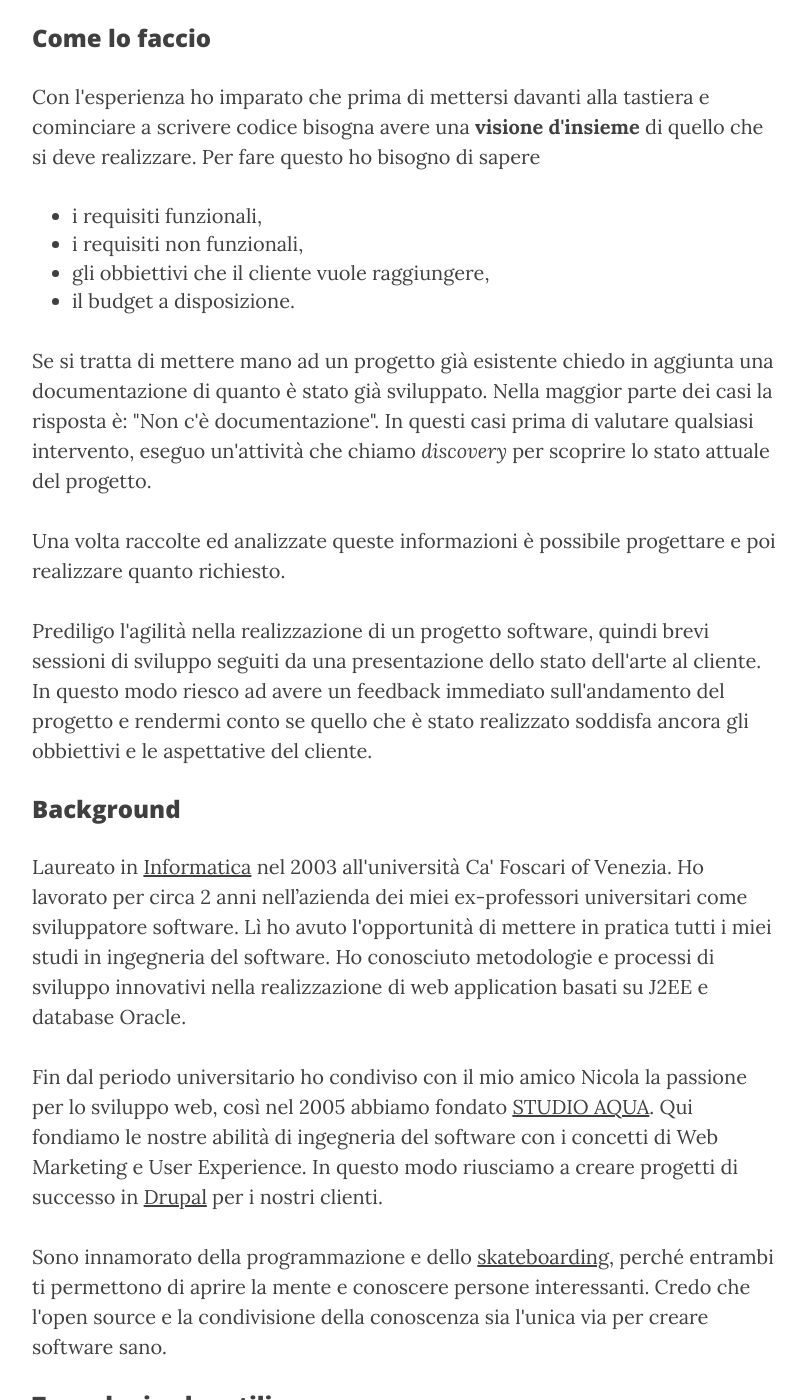
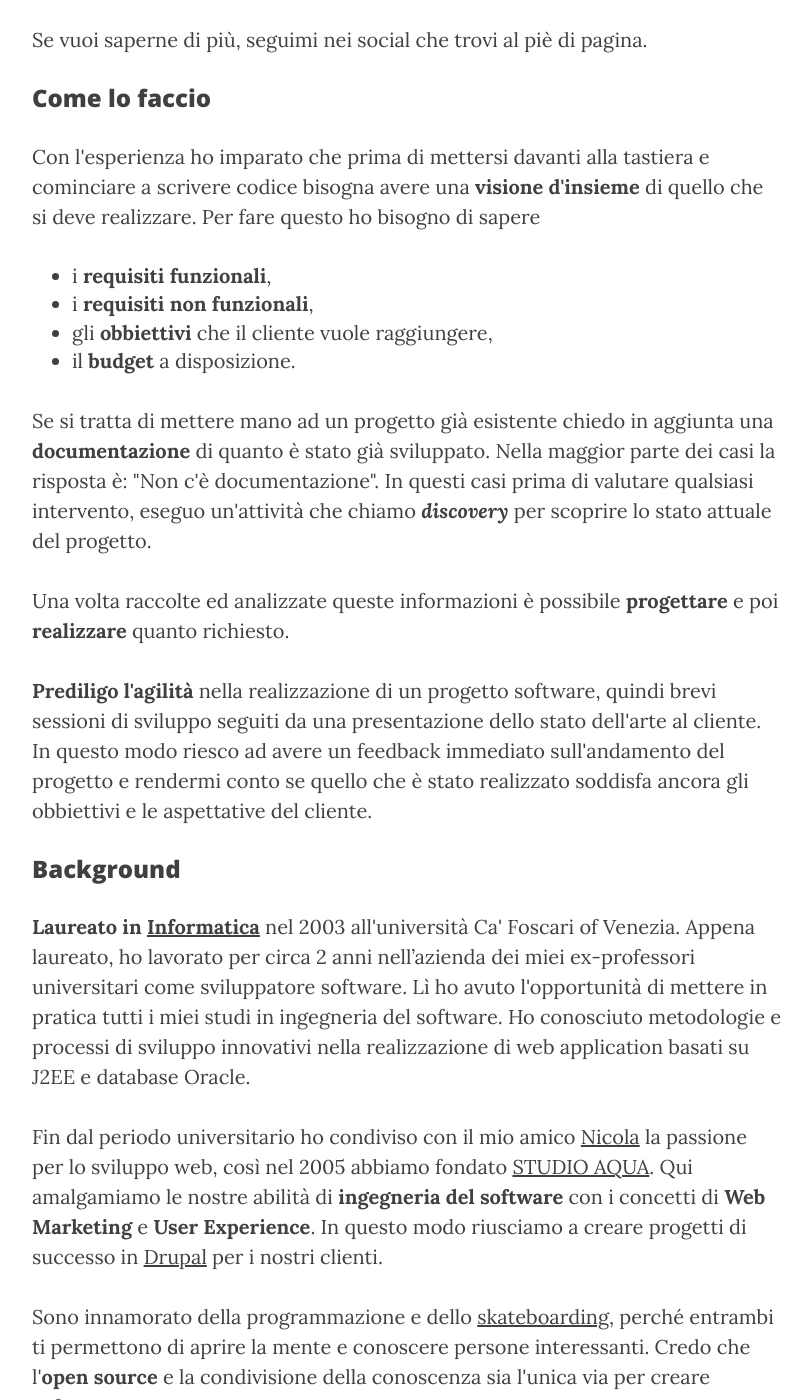
Before and after one commit to robertoperuzzo/robertoperuzzo.github.io, a Jekyll site: the page built from about.html, in a window 1280 px wide and 1400 px high, scrolled down 1138 px. Shown: the whole window, without its empty margins (233-1045 px from the left). Built offline with Jekyll 4.4.1, drawn with Linux system fonts in a browser that asks for light colours; nearby versions of some CDN libraries; some of the changed text lies outside the part shown.

Commit message:
Added linkedin icon and update about description.

```diff
--- a/_config.yml
+++ b/_config.yml
@@ -9,10 +9,11 @@ description: > # this means to ignore newlines until "baseurl:"
   Google search results) and in your feed.xml site description.
 baseurl: ""
 url: "http://robertoperuzzo.github.io"
+linkedin_username: robertoperuzzo
 twitter_username: robertoperuzzo
-github_username:  robertoperuzzo
-facebook_username:  peruzzo.roberto
-email_username:  hi@robertoperuzzo.it
+github_username: robertoperuzzo
+facebook_username: peruzzo.roberto
+email_username: hi@robertoperuzzo.it
 
 # Google Analytics
 # To enable google analytics, uncomment below line with a valid Google Tracking ID
--- a/_includes/footer.html
+++ b/_includes/footer.html
@@ -18,6 +18,16 @@
                             <span class="fa-stack fa-lg">
                                 <i class="fa fa-circle fa-stack-2x"></i>
                                 <i class="fa fa-twitter fa-stack-1x fa-inverse"></i>
+                            </span>
+                        </a>
+                    </li>
+                    {% endif %}
+                    {% if site.linkedin_username %}
+                    <li>
+                        <a href="https://it.linkedin.com/in/{{ site.linkedin_username }}">
+                            <span class="fa-stack fa-lg">
+                                <i class="fa fa-circle fa-stack-2x"></i>
+                                <i class="fa fa-linkedin fa-stack-1x fa-inverse"></i>
                             </span>
                         </a>
                     </li>
--- a/about.html
+++ b/about.html
@@ -24,6 +24,7 @@ Gerald Jay Sussman).</p>
     <li>creo progetti personali con nuove tecnologie e linguaggi diversi per <strong>tenermi sempre in allenamento</strong></li>
   </ul>
 </p>
+<p>Se vuoi saperne di più, seguimi nei social che trovi al piè di pagina.</p>
 
 <h3>Come lo faccio</h3>
 <p>Con l'esperienza ho imparato che prima di mettersi davanti alla tastiera
@@ -31,44 +32,44 @@ e cominciare a scrivere codice bisogna avere una <strong>visione d'insieme</stro
 che si deve realizzare. Per fare questo ho bisogno di sapere</p>
 <p>
   <ul>
-    <li>i requisiti funzionali,</li>
-    <li>i requisiti non funzionali,</li>
-    <li>gli obbiettivi che il cliente vuole raggiungere,</li>
-    <li>il budget a disposizione.</li>
+    <li>i <strong>requisiti funzionali</strong>,</li>
+    <li>i <strong>requisiti non funzionali</strong>,</li>
+    <li>gli <strong>obbiettivi</strong> che il cliente vuole raggiungere,</li>
+    <li>il <strong>budget</strong> a disposizione.</li>
   </ul>
 </p>
 <p>Se si tratta di mettere mano ad un progetto già esistente chiedo in aggiunta
-una documentazione di quanto è stato già sviluppato. Nella maggior parte dei
+una <strong>documentazione</strong> di quanto è stato già sviluppato. Nella maggior parte dei
 casi la risposta è: "Non c'è documentazione". In questi casi prima di valutare
-qualsiasi intervento, eseguo un'attività che chiamo <i>discovery</i> per
+qualsiasi intervento, eseguo un'attività che chiamo <strong><i>discovery</i></strong> per
 scoprire lo stato attuale del progetto.</p>
-<p>Una volta raccolte ed analizzate queste informazioni è possibile progettare
-  e poi realizzare quanto richiesto.</p>
-<p>Prediligo l'agilità nella realizzazione di un progetto software, quindi
+<p>Una volta raccolte ed analizzate queste informazioni è possibile <strong>progettare</strong>
+  e poi <strong>realizzare</strong> quanto richiesto.</p>
+<p><strong>Prediligo l'agilità</strong> nella realizzazione di un progetto software, quindi
   brevi sessioni di sviluppo seguiti da una presentazione dello stato dell'arte
   al cliente. In questo modo riesco ad avere un feedback immediato sull'andamento
   del progetto e rendermi conto se quello che è stato realizzato soddisfa
   ancora gli obbiettivi e le aspettative del cliente.</p>
 
 <h3>Background</h3>
-<p>Laureato in <a href="http://www.unive.it/pag/3/" title="Corso di laure in informatica">Informatica</a>
+<p><strong>Laureato in <a href="http://www.unive.it/pag/3/" title="Corso di laure in informatica">Informatica</a></strong>
   nel 2003 all'università Ca' Foscari of Venezia.
-  Ho lavorato per circa 2 anni nell’azienda dei miei ex-professori universitari
+  Appena laureato, ho lavorato per circa 2 anni nell’azienda dei miei ex-professori universitari
   come sviluppatore software. Lì ho avuto l'opportunità di mettere in pratica
   tutti i miei studi in ingegneria del software. Ho conosciuto metodologie e
   processi di sviluppo innovativi nella realizzazione di web application basati
   su J2EE e database Oracle.</p>
-<p>Fin dal periodo universitario ho condiviso con il mio amico Nicola la
+<p>Fin dal periodo universitario ho condiviso con il mio amico <a href="https://it.linkedin.com/in/nicolastocco">Nicola</a> la
   passione per lo sviluppo web, così nel 2005 abbiamo fondato
   <a href="http://www.studioaqua.it" title="Un Digital Studio che progetta, costruisce e cura siti in Drupal. Con un'attenzione particolare al web marketing.">STUDIO AQUA</a>.
-  Qui fondiamo le nostre abilità di ingegneria del software con i concetti di
-  Web Marketing e User Experience. In questo modo riusciamo a creare progetti
+  Qui amalgamiamo le nostre abilità di <strong>ingegneria del software</strong> con i concetti di
+  <strong>Web Marketing</strong> e <strong>User Experience</strong>. In questo modo riusciamo a creare progetti
   di successo in <a href="https://www.drupal.org/user" title="Il mio contributo per la comunità di Drupal">Drupal</a> per i nostri
   clienti.</p>
 <p>Sono innamorato della programmazione e dello
   <a href="https://www.facebook.com/rosangeleskateboarding" title="Il progetto RosAngeles">skateboarding</a>,
   perché entrambi ti permettono di aprire la mente e conoscere persone interessanti.
-  Credo che l'open source e la condivisione della conoscenza sia l'unica via
+  Credo che l'<strong>open source</strong> e la condivisione della conoscenza sia l'unica via
   per creare software sano.</p>
 
 <h3>Tecnologie che utilizzo</h3>
@@ -93,6 +94,10 @@ versionamento del codice.</p>
     <li><a href="http://gruntjs.com/">Grunt</a></li>
   </ul>
 </p>
+<p>Per i progetti che necessitano di un alto grado di affidabilità e scalabilità, propongo
+l'utilizzo di <a href="https://platform.sh/">Platform.sh</a> come hosting e piattaforma di sviluppo.
+Ti permette di sviluppare in maniera agile e continuativa senza che il tuo sito web o
+eCommerce rischi di andare offline.</p>
 <p>Da poco ho iniziato anche a scrivere in <a href="https://www.python.org/">Python</a>
 e utilizzare generatori di siti web statici come ad esempio <a href="https://jekyllrb.com/">Jekyll</a>.</p>
 <p>Nel tempo libero gioco con l'<i>atomic design</i> di <a href="http://patternlab.io/">Pattern Lab</a></p>
```
Also changed, not shown: other parts of about.html (+1 -1 lines).
